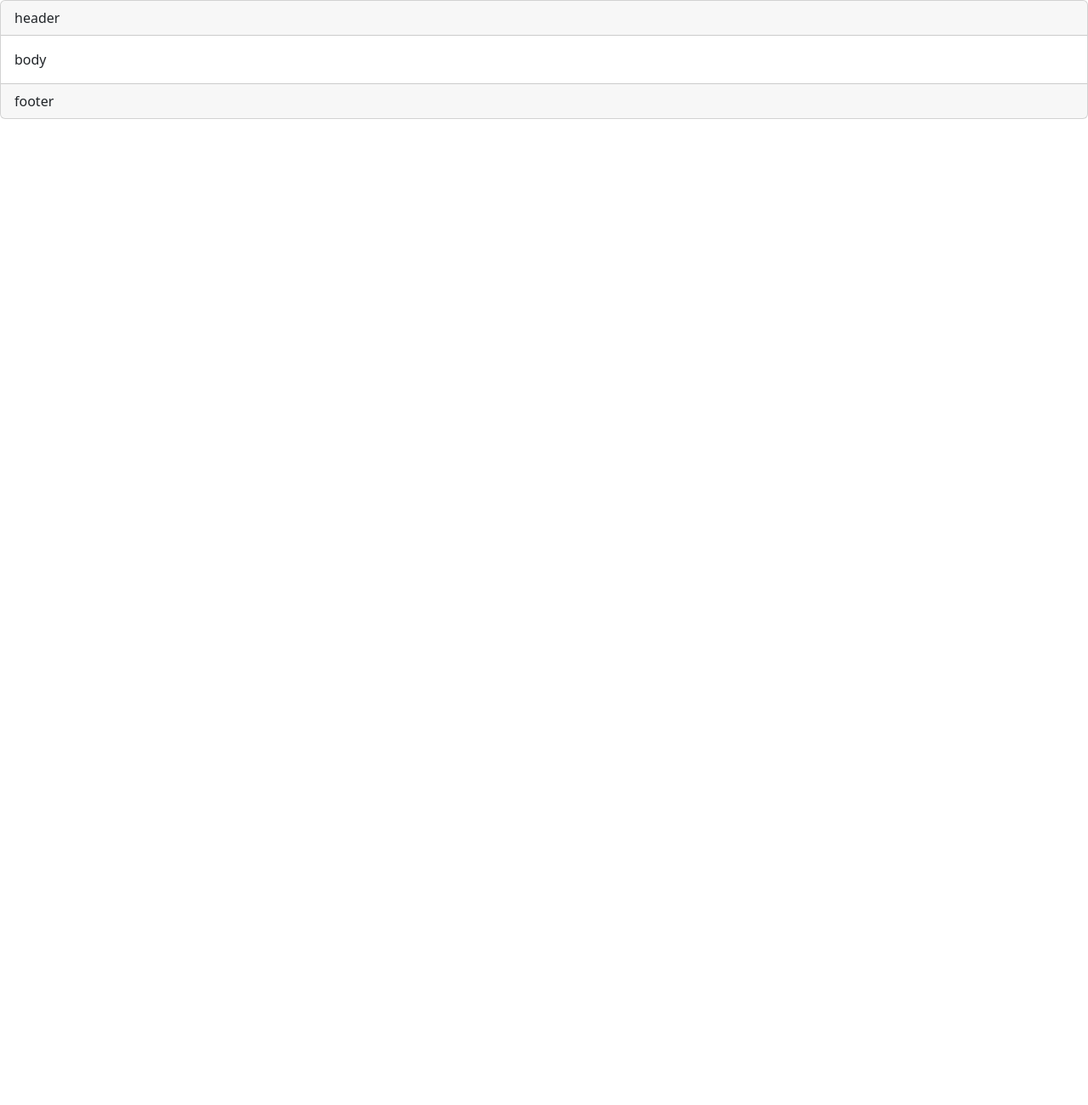
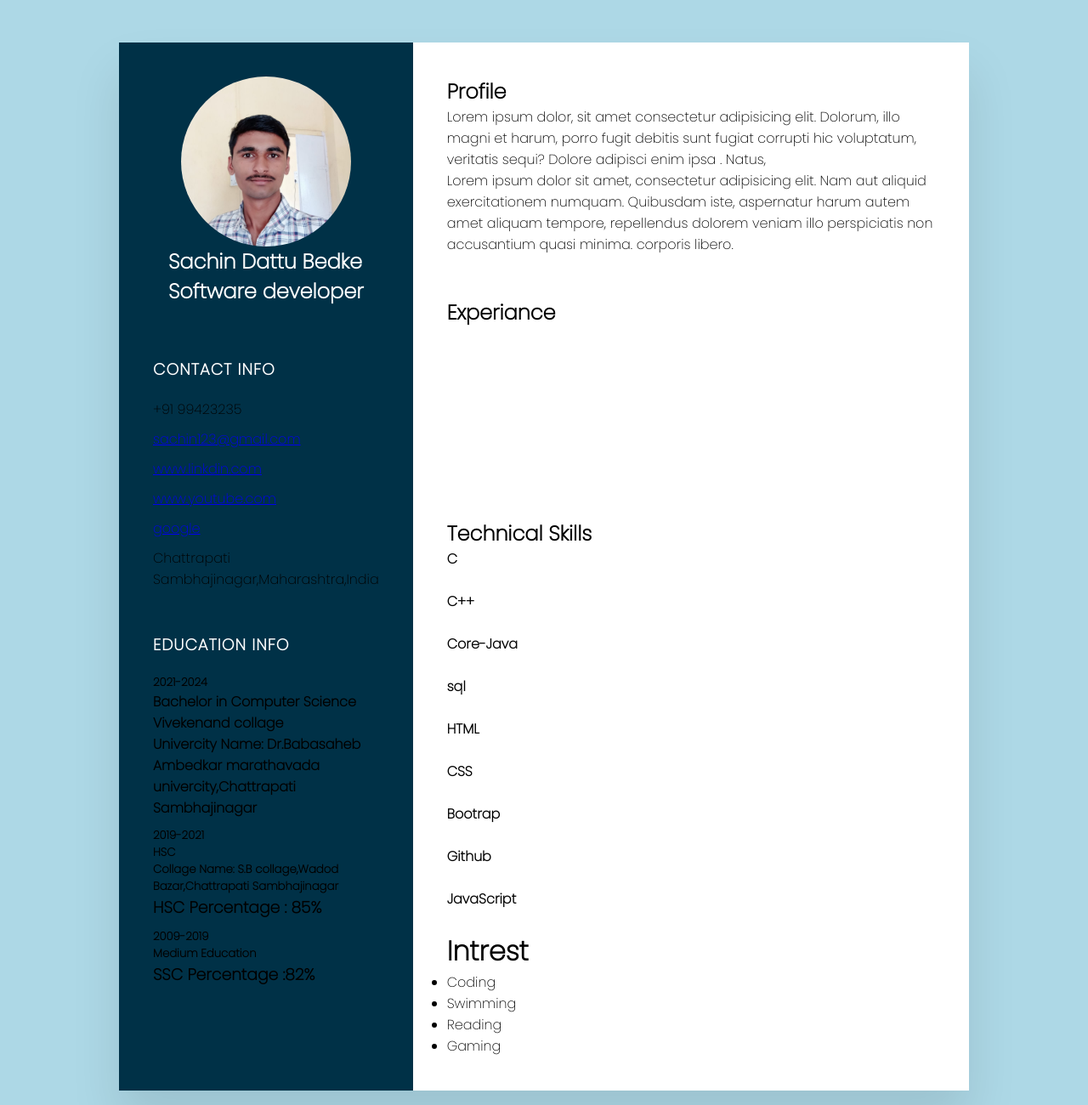
Before and after one commit to sachinbedke/portfolio-new, a plain HTML site: page index.html in a window 1280 px wide. Shown: the top 1300 px of the page at 85% size. Before the commit the page ends 800 px from the top, so only its background shows below. Drawn offline with nearby package versions, Linux system fonts and the light colour scheme; a web font is replaced by a local one.

Commit message:
first commit

```diff
--- a/index.html
+++ b/index.html
@@ -1,18 +1,145 @@
 
-<!doctype html>
+<!DOCTYPE html>
 <html lang="en">
-  <head>
-    <meta charset="utf-8">
-    <meta name="viewport" content="width=device-width, initial-scale=1">
-    <title>Bootstrap By SKILLHUB</title>
-    <link href="https://cdn.jsdelivr.net/npm/bootstrap@5.2.0-beta1/dist/css/bootstrap.min.css" rel="stylesheet">
-  </head>
-  <body>
-  <div class="card">
-    <div class="card-header">header</div>
-    <div class="card-body">body</div>
-    <div class="card-footer">footer</div>
+<head>
+  <meta charset="UTF-8">
+  <meta http-equiv="X-UA-Compatible" content="IE=edge">
+  <meta name="viewport" content="width=device-width, initial-scale=1.0">
+  <title>Portfolio</title>
+  <link rel="stylesheet" type="text/css"  href="style.css">
+</head>
+<body>
+  <div class="container">
+    <div class="left_side">
+      <div class="profileText">
+        <div class="imgBx">
+        <img src="photo\WhatsApp Image 2023-02-28 at 9.41.40 AM.jpeg" height="400px" alt="">
+        </div>
+        <h2>Sachin Dattu Bedke <br><span>Software developer</span></h2>
+
+      </div>
+      <div class="contactInfo">
+        <h3 class="title">Contact Info</h3>
+        <ul>
+          <li>
+            <span class="icon"></span>
+            <span class="text">+91 99423235</span>
+          </li>
+          <li>
+            <span class="icon"></span>
+            <a href="sachinbedke1@gmail.com"> sachin123@gmail.com</a>
+          </li> <li>
+            <span class="icon"></span>
+            <a href="https://www.linkedin.com/in/sachin-bedke-7061a323b">www.linkdin.com</a>
+          </li> <li>
+            <span class="icon"></span>
+            <a href="https://youtube.com/@sachinbedke9716">www.youtube.com</a>
+
+          </li> <li>
+            <span class="icon"></span>
+            <a href="www.google.com">google</a>
+          </li>
+          <li>
+            <span class="icon"></span>
+            <span class="text">Chattrapati Sambhajinagar,Maharashtra,India</span>
+          </li>
+        </ul>
+      </div>
+
+      <div class="contactInfo">
+        <h3 class="title">Education Info</h3>
+        <ul>
+          <li>
+            <h5>2021-2024</h5>
+            <h4>Bachelor in Computer Science</h4>
+            <h4>Vivekenand collage</h4>
+            <h4>Univercity Name: Dr.Babasaheb Ambedkar marathavada univercity,Chattrapati Sambhajinagar</h4>
+          </li>
+        </ul>
+        <ul>
+          <li>
+          <h5>2019-2021</h5>
+          <h5>HSC</h5>
+          <h5>Collage Name: S.B collage,Wadod Bazar,Chattrapati Sambhajinagar</h5>
+          <H3>HSC Percentage : 85%</H3>
+          </li>
+        </ul>
+        <ul>
+          <li>
+            <h5>2009-2019</h5>
+            <h5>Medium Education</h5>
+            <H3>SSC Percentage :82%</H3>
+          </li>
+        </ul>
+
+      </div>
+
+    </div>
+    <div class="right_side">
+      <div class="about">
+        <h2 class="title2">Profile</h2>
+        <p>Lorem ipsum dolor, sit amet consectetur adipisicing elit. Dolorum, illo magni et harum, porro fugit debitis sunt fugiat corrupti hic voluptatum, veritatis sequi? Dolore adipisci enim ipsa
+          . Natus,<br>Lorem ipsum dolor sit amet, consectetur adipisicing elit. Nam aut aliquid exercitationem numquam. Quibusdam iste,
+           aspernatur harum autem amet aliquam tempore, repellendus dolorem veniam illo perspiciatis non accusantium quasi minima. corporis libero.</p>
+      </div>
+      <br><br>
+      <div class="about">
+        <h2 class="title2">Experiance</h2>
+      </div>
+      <br><br> <br>  <br><br><br><br><br>
+      <br>
+<div class="about_skills">
+  <h2 class="title2">Technical Skills</h2>
+  <div class="box">
+    <h4>C</h4>
+    <div class="percent"></div>
   </div>
-    <script src="https://cdn.jsdelivr.net/npm/bootstrap@5.2.0-beta1/dist/js/bootstrap.bundle.min.js" ></script>
-  </body>
+  <div class="box">
+    <h4></h4><br>
+    <div class="percent"></div>
+  </div> <div class="box">
+    <h4>C++</h4><br>
+    <div class="percent"></div>
+  </div> <div class="box">
+    <h4>Core-Java</h4><br>
+    <div class="percent"></div>
+  </div> <div class="box">
+    <h4>sql</h4><br>
+    <div class="percent"></div>
+  </div> <div class="box">
+    <h4>HTML</h4><br>
+    <div class="percent"></div>
+  </div> <div class="box">
+    <h4>CSS</h4><br>
+    <div class="percent">
+      <div ></div>
+    </div>
+  </div> <div class="box">
+    <h4>Bootrap</h4><br>
+    <div class="percent"></div>
+  </div> <div class="box">
+    <h4>Github</h4><br>
+    <div class="percent"></div>
+  </div> <div class="box">
+    <h4>JavaScript</h4><br>
+    <div class="percent"></div>
+  </div>
+
+</div>
+<h3 class="intrest">
+  <h5>
+<h1>Intrest</h1>
+    <ul class="*s">
+      <li>Coding</li>
+      <li>Swimming</li>
+      <li>Reading</li>
+      <li>Gaming</li>
+
+    </ul>
+  </h5>
+</div>
+    </div>
+  </div>
+
+</body>
 </html>
--- /dev/null
+++ b/style.css
@@ -0,0 +1,109 @@
+@import url('https://fonts.googleapis.com/css2?family=MuseoModerno:wght@600&family=Poppins:ital,wght@0,200,300,400,500,600,700,800,900&display=swap');
+* {
+       margin: 0;
+       padding: 0;
+       box-sizing: border-box;
+       font-family: 'Poppins', sans-serif;
+
+}
+body{
+       background-color: lightblue;
+       display: flex;
+       justify-content: center;
+       align-items: center;
+       min-height: 100vh;
+}
+.container
+{
+       position: relative;
+       width: 100%;
+       max-width: 1000px;
+       min-height: 1000px;
+       margin: 50px;
+       background: #fff;
+       display: grid;
+       grid-template-columns: 1fr 2fr;
+       box-shadow: 0 35px 55px rgba(0, 0, 0, 0.1);
+}
+.container .left_side{
+       position: relative;
+       background: #003147;
+       padding: 40px;
+}
+.container .left_side h2{
+       color: #fff;
+}
+.profileText
+{
+position: relative;
+display: flex;
+flex-direction: column;
+align-items: center;
+padding-bottom: 20px;
+border-bottom: 1x solid rgba(255, 255, 255, 0.2);
+
+}
+.profileText .imgBx {
+       position: relative;
+       width: 200px;
+       height: 200px;
+       border-radius: 50%;
+       overflow: hidden;
+
+
+}
+
+.profileText .imgBx img{
+       position: absolute;
+       top:0;
+       left: 0;
+       width: 100%;
+       height: 100%;
+       object-fit: cover;
+}
+.profileText h1 {
+       color: #fff;
+       font-size: 1.5em;
+       margin-top: 20px;
+       text-transform: uppercase;
+       text-align: center;
+       font-weight: 600;
+       line-height: 1.4em;
+
+}
+.contactInfo{
+       padding-top: 40px;
+}
+.title{
+       color: #fff;
+       text-transform: uppercase;
+       font-weight: 600;
+       letter-spacing: 1px;
+       margin-bottom: 20px;
+
+}
+
+
+.contactInfo ul {
+       position: relative;
+}
+.contactInfo ul li{
+position: relative;
+list-style: none;
+margin: 10px 0;
+cursor: pointer;
+
+}
+.contactInfo ul ul .icon{
+              display:inline-block;
+              width: 30px;
+              font-size: 18px;
+              color: #03a0f4;
+}
+
+
+.container .right_side{
+       position: relative;
+       background: #fff;
+       padding: 40px;
+}
```
Also changed, not shown: photo/WhatsApp Image 2023-02-28 at 9.41.40 AM.jpeg (added), 1 other file.
